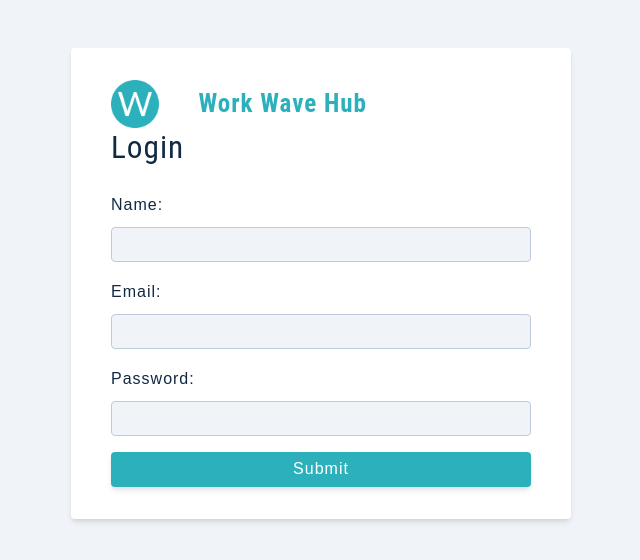
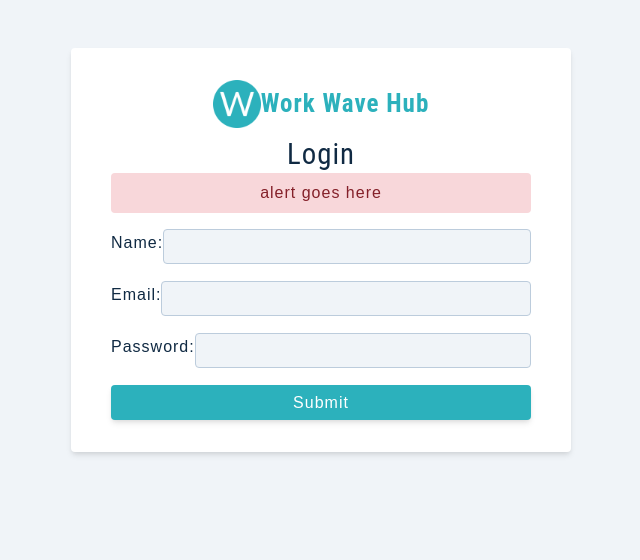
Before and after one commit to mdcodelab/jobs-platform-MERN-app, a React (Create React App) app in the folder client/: page /register in a window 1280 px wide. Shown: the top 560 px of the page, without its empty margins (319-959 px from the left). Built offline with nearby package versions, Linux system fonts and the light colour scheme.

Commit message:
Alert component

```diff
--- /dev/null
+++ b/client/src/components/Alert.js
@@ -0,0 +1,17 @@
+import React from 'react';
+import styled from "styled-components";
+
+function Alert() {
+  return (
+    <Wrapper className="alert alert-danger">
+      alert goes here
+    </Wrapper>
+  );
+}
+
+const Wrapper = styled.div`
+text-align: center;
+`;
+
+
+export default Alert;
--- a/client/src/components/Logo.js
+++ b/client/src/components/Logo.js
@@ -4,28 +4,36 @@ import logo from "../assets/images/logo.png";
 
 function Logo() {
   return (
-    <Wrapper className="logo__content">
-      <img src={logo} alt="work wave hub" className="logo"></img>
-      <h4>Work Wave Hub</h4>
+    <Wrapper>
+      <div className="logo__content">
+        <img src={logo} alt="work wave hub" className="logo"></img>
+        <h4>Work Wave Hub</h4>
+      </div>
     </Wrapper>
   );
 }
 
 const Wrapper = styled.div`
+width: 100%;
+
+  .logo__content {
     width: 10rem;
-    height: 6rem;
+    height: 3rem;
     display: flex;
+    align-items: center;
     height: 100%;
     width: 16rem;
     align-items: center;
     justify-content: space-between;
+    margin: 0 auto;
+  }
 
-  img {
+  .logo__content img {
     width: 3rem;
     height: 3rem;
   }
 
-  h4 {
+  .logo__content h4 {
     color: var(--primary-500);
     margin: 0;
     font-weight: bold;
--- a/client/src/pages/Register.js
+++ b/client/src/pages/Register.js
@@ -1,7 +1,8 @@
 import React from 'react';
 import styled from "styled-components";
 import Logo from "../components/Logo.js";
-import FormRow from "../components/FormRow.js";
+import FormRow from '../components/FormRow.js';
+import Alert from "../components/Alert.js"
 
 function Register() {
 
@@ -9,7 +10,8 @@ function Register() {
         name: "",
         email: "",
         password: "",
-        isMember: true
+        isMember: false,
+        showAlert: true
     }
 
     const[values, setValues]=React.useState(initialState);
@@ -17,12 +19,13 @@ function Register() {
 
     function handleChange (e) {
         let newValues = e.target.value;
-        //console.log(newValues);
+        console.log(newValues);
         setValues(newValues);
     }
 
     function handleSubmit (e) {
         e.preventDefault();
+        //console.log(e.target);
     }
 
     function getLabel(name) {
@@ -40,17 +43,30 @@ function Register() {
       <form className="form" onSubmit={handleSubmit}>
         <Logo></Logo>
         <h3>Login</h3>
+        {values.showAlert && (<Alert></Alert>)}
         <FormRow type="text" value={values.name} name="name" onChange={handleChange} getLabel={getLabel}></FormRow>
         <FormRow type="email" value={values.email} name="email" onChange={handleChange} getLabel={getLabel}></FormRow>
         <FormRow type="password" value={values.password} name="password" onChange={handleChange} getLabel={getLabel}></FormRow>
         <button type="submit" className="btn btn-block">Submit</button>
+        <div>
+        </div>
       </form>
     </Wrapper>
   );
 }
 
 const Wrapper = styled.div`
+h3 {
+    text-align: center;
+    font-size: 1.8rem;
+    margin-top: 0.5rem;
+    margin-bottom: 0;
+}
 
+.form div {
+    display: flex;
+    justify-content: center;
+}
 `;
 
 export default Register;
```
